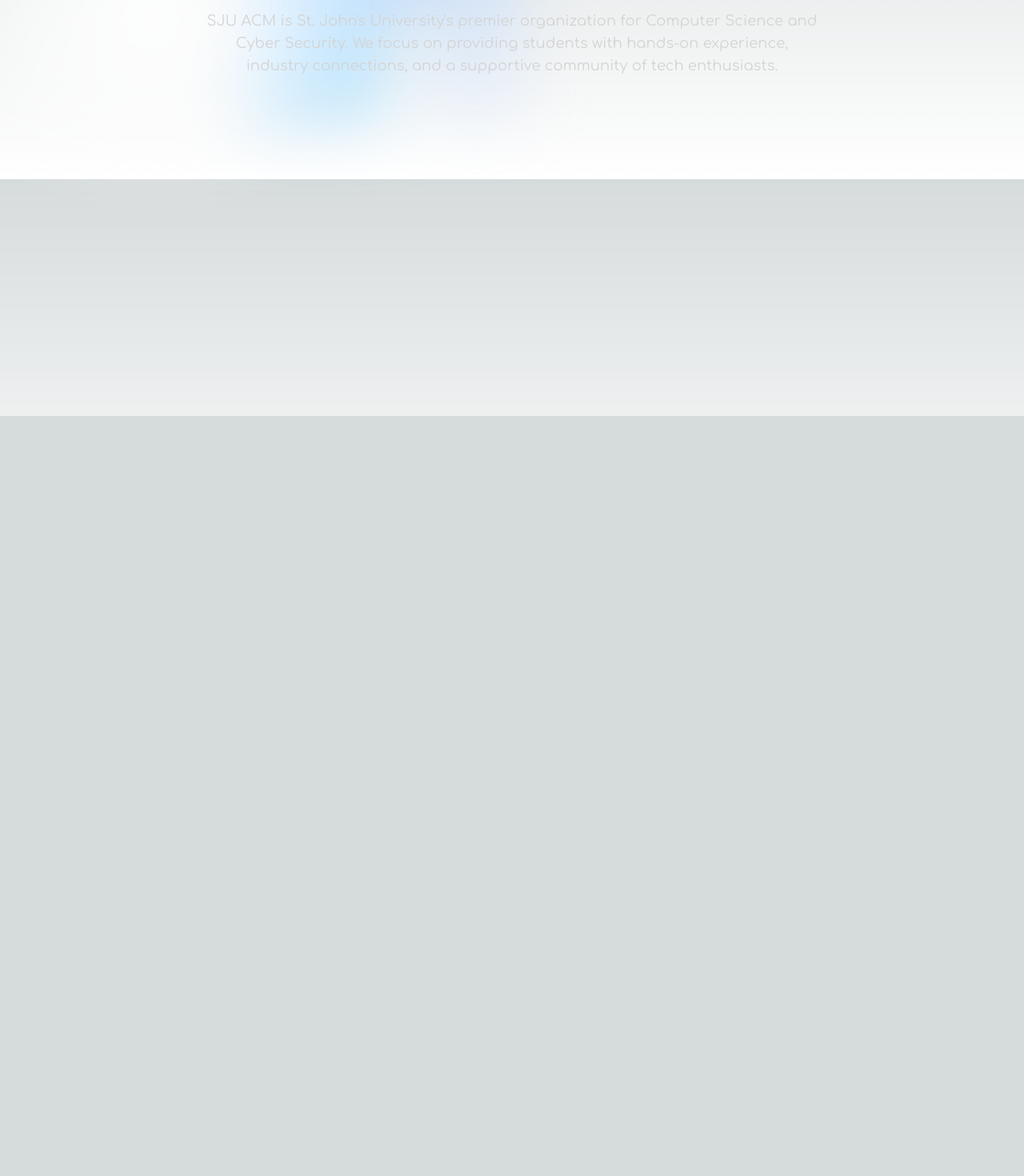
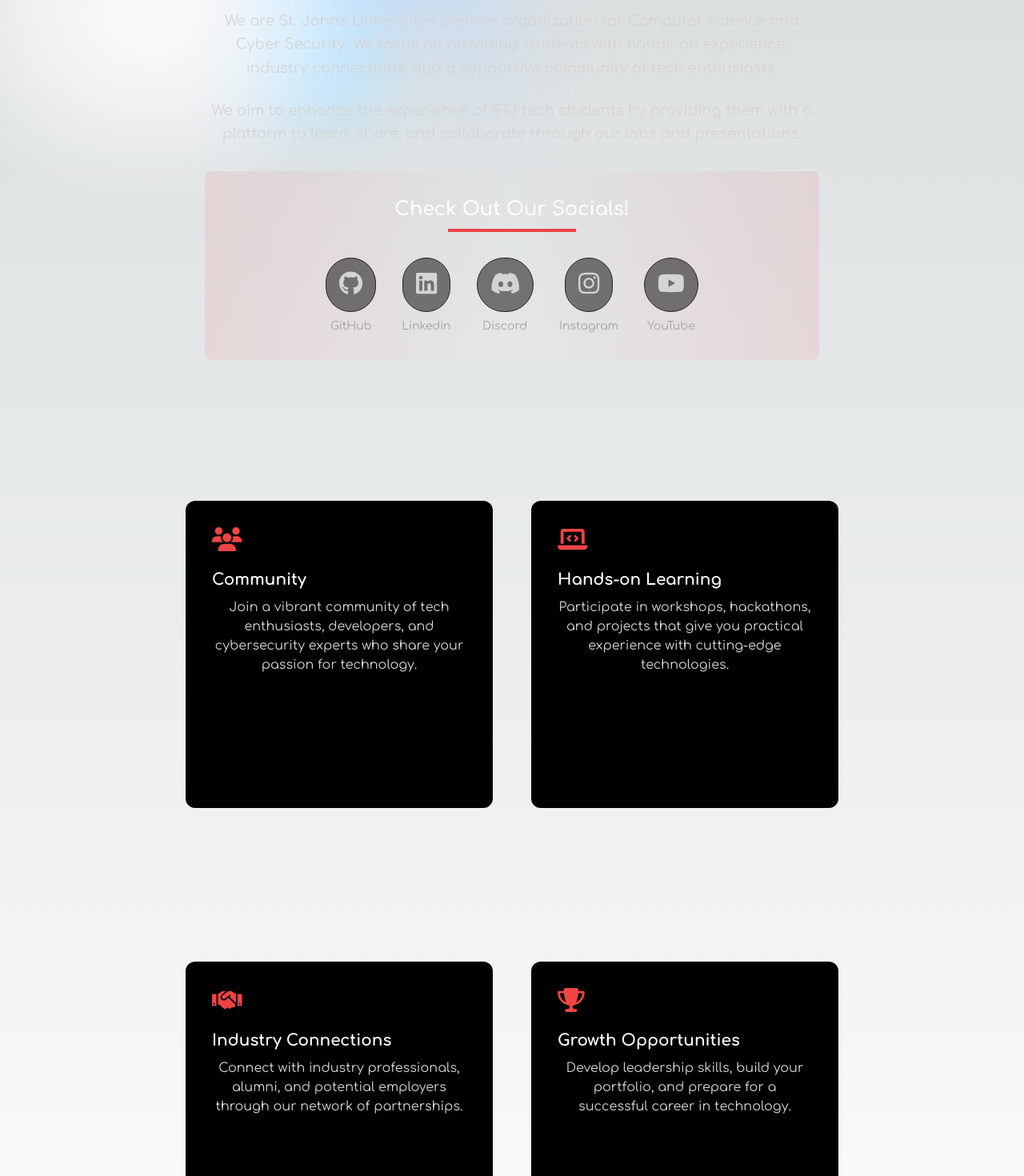
Before and after one commit to SJUACM/Website-V2, a Next.js app: page /about in a window 1280 px wide. Shown: the part 280-1750 px from the top of the page at 80% size. Before the commit the page ends 800 px from the top, so only its background shows below. Built offline with nearby package versions, Linux system fonts and the light colour scheme.

Commit message:
About page

```diff
--- a/package.json
+++ b/package.json
@@ -11,6 +11,7 @@
   },
   "dependencies": {
     "@fortawesome/free-brands-svg-icons": "^6.7.2",
+    "@fortawesome/free-solid-svg-icons": "^6.7.2",
     "@fortawesome/react-fontawesome": "^0.2.2",
     "@tabler/icons-react": "^2.47.0",
     "clsx": "^2.1.1",
--- a/src/app/about/page.tsx
+++ b/src/app/about/page.tsx
@@ -1,17 +1,129 @@
 "use client";
 import React from "react";
+import { CardBody, CardContainer, CardItem } from "../components/3d-card";
+import { FontAwesomeIcon } from "@fortawesome/react-fontawesome";
+import { faUsers, faLaptopCode, faHandshake, faTrophy } from "@fortawesome/free-solid-svg-icons";
+import {
+  faGithub,
+  faLinkedin,
+  faDiscord,
+  faInstagram,
+  faYoutube
+} from "@fortawesome/free-brands-svg-icons";
+import { IconProp } from '@fortawesome/fontawesome-svg-core';
 
 export default function About() {
   return (
     <div className="mt-[-100px] text-center items-center justify-center max-w-7xl mx-auto px-8">
+      {/* Hero Section */}
       <div className="p-8">
-        <h1 className="text-4xl font-bold mb-8">About</h1>
-        <p className="text-lg text-neutral-300 max-w-3xl mx-auto">
-          SJU ACM is St. John's University's premier organization for Computer Science and Cyber Security.
+        <h1 className="text-4xl font-bold mb-8 text-white">About</h1>
+        <p className="text-lg text-neutral-300 max-w-3xl mx-auto leading-relaxed mb-6">
+          We are St. John's University's premier organization for Computer Science and Cyber Security.
           We focus on providing students with hands-on experience, industry connections, and a supportive
           community of tech enthusiasts.
         </p>
+        <p className="text-lg text-neutral-300 max-w-3xl mx-auto leading-relaxed mb-8">
+          We aim to enhance the experience of STJ tech students by providing them with a platform to learn, share, and collaborate through our labs and presentations.
+        </p>
+
+        {/* Social Media Section */}
+        <div className="relative p-8 mb-16">
+          <div className="absolute inset-0 bg-gradient-to-r from-red-500/10 via-transparent to-red-500/10 rounded-lg"></div>
+          <h2 className="text-2xl font-semibold text-white mb-8 relative">
+            Check Out Our Socials!
+            <div className="h-1 w-40 bg-red-500 mx-auto mt-2"></div>
+          </h2>
+
+          <div className="flex justify-center gap-8 relative">
+            <a href="https://github.com/SJUACM" target="_blank" rel="noreferrer" className="group flex flex-col items-center no-underline">
+              <div className="p-4 rounded-full bg-black/50 border border-neutral-800 group-hover:border-red-500 transition-colors">
+                <FontAwesomeIcon icon={faGithub as IconProp} className="text-3xl text-neutral-300 group-hover:text-red-500 transition-all transform group-hover:-translate-y-1" />
+              </div>
+              <span className="mt-2 text-sm text-neutral-400 group-hover:text-red-500 transition-colors">GitHub</span>
+            </a>
+
+            <a href="https://www.linkedin.com/company/stjacm/posts/?feedView=all" target="_blank" rel="noreferrer" className="group flex flex-col items-center no-underline">
+              <div className="p-4 rounded-full bg-black/50 border border-neutral-800 group-hover:border-red-500 transition-colors">
+                <FontAwesomeIcon icon={faLinkedin as IconProp} className="text-3xl text-neutral-300 group-hover:text-red-500 transition-all transform group-hover:-translate-y-1" />
+              </div>
+              <span className="mt-2 text-sm text-neutral-400 group-hover:text-red-500 transition-colors">LinkedIn</span>
+            </a>
+
+            <a href="https://discord.gg/Bcwm3e8m" target="_blank" rel="noreferrer" className="group flex flex-col items-center no-underline">
+              <div className="p-4 rounded-full bg-black/50 border border-neutral-800 group-hover:border-red-500 transition-colors">
+                <FontAwesomeIcon icon={faDiscord as IconProp} className="text-3xl text-neutral-300 group-hover:text-red-500 transition-all transform group-hover:-translate-y-1" />
+              </div>
+              <span className="mt-2 text-sm text-neutral-400 group-hover:text-red-500 transition-colors">Discord</span>
+            </a>
+
+            <a href="https://www.instagram.com/stj.acm/" target="_blank" rel="noreferrer" className="group flex flex-col items-center no-underline">
+              <div className="p-4 rounded-full bg-black/50 border border-neutral-800 group-hover:border-red-500 transition-colors">
+                <FontAwesomeIcon icon={faInstagram as IconProp} className="text-3xl text-neutral-300 group-hover:text-red-500 transition-all transform group-hover:-translate-y-1" />
+              </div>
+              <span className="mt-2 text-sm text-neutral-400 group-hover:text-red-500 transition-colors">Instagram</span>
+            </a>
+
+            <a href="https://www.youtube.com/channel/UCuIcwbZDPnZYNQ0pFhmaNwQ" target="_blank" rel="noreferrer" className="group flex flex-col items-center no-underline">
+              <div className="p-4 rounded-full bg-black/50 border border-neutral-800 group-hover:border-red-500 transition-colors">
+                <FontAwesomeIcon icon={faYoutube as IconProp} className="text-3xl text-neutral-300 group-hover:text-red-500 transition-all transform group-hover:-translate-y-1" />
+              </div>
+              <span className="mt-2 text-sm text-neutral-400 group-hover:text-red-500 transition-colors">YouTube</span>
+            </a>
+          </div>
+        </div>
+      </div>
+
+      {/* Features Grid */}
+      <div className="grid grid-cols-1 md:grid-cols-2 gap-8 mb-16">
+        <FeatureCard
+          icon={faUsers as IconProp}
+          title="Community"
+          description="Join a vibrant community of tech enthusiasts, developers, and cybersecurity experts who share your passion for technology."
+        />
+        <FeatureCard
+          icon={faLaptopCode as IconProp}
+          title="Hands-on Learning"
+          description="Participate in workshops, hackathons, and projects that give you practical experience with cutting-edge technologies."
+        />
+        <FeatureCard
+          icon={faHandshake as IconProp}
+          title="Industry Connections"
+          description="Connect with industry professionals, alumni, and potential employers through our network of partnerships."
+        />
+        <FeatureCard
+          icon={faTrophy as IconProp}
+          title="Growth Opportunities"
+          description="Develop leadership skills, build your portfolio, and prepare for a successful career in technology."
+        />
       </div>
     </div>
   );
 }
+
+function FeatureCard({ icon, title, description }: { icon: IconProp; title: string; description: string }) {
+  return (
+    <CardContainer className="inter-var">
+      <CardBody className="bg-black relative group/card dark:hover:shadow-2xl dark:hover:shadow-red-500/[0.1] dark:bg-black dark:border-white/[0.2] border-black/[0.1] p-8 rounded-xl border">
+        <CardItem
+          translateZ="50"
+          className="text-3xl text-red-500 mb-4"
+        >
+          <FontAwesomeIcon icon={icon} />
+        </CardItem>
+        <CardItem
+          translateZ="60"
+          className="text-xl font-bold text-white mb-2"
+        >
+          {title}
+        </CardItem>
+        <CardItem
+          translateZ="40"
+          className="text-neutral-300"
+        >
+          {description}
+        </CardItem>
+      </CardBody>
+    </CardContainer>
+  );
+}
```
Also changed, not shown: 2 other files (tests, documents, lock files or other folders).
